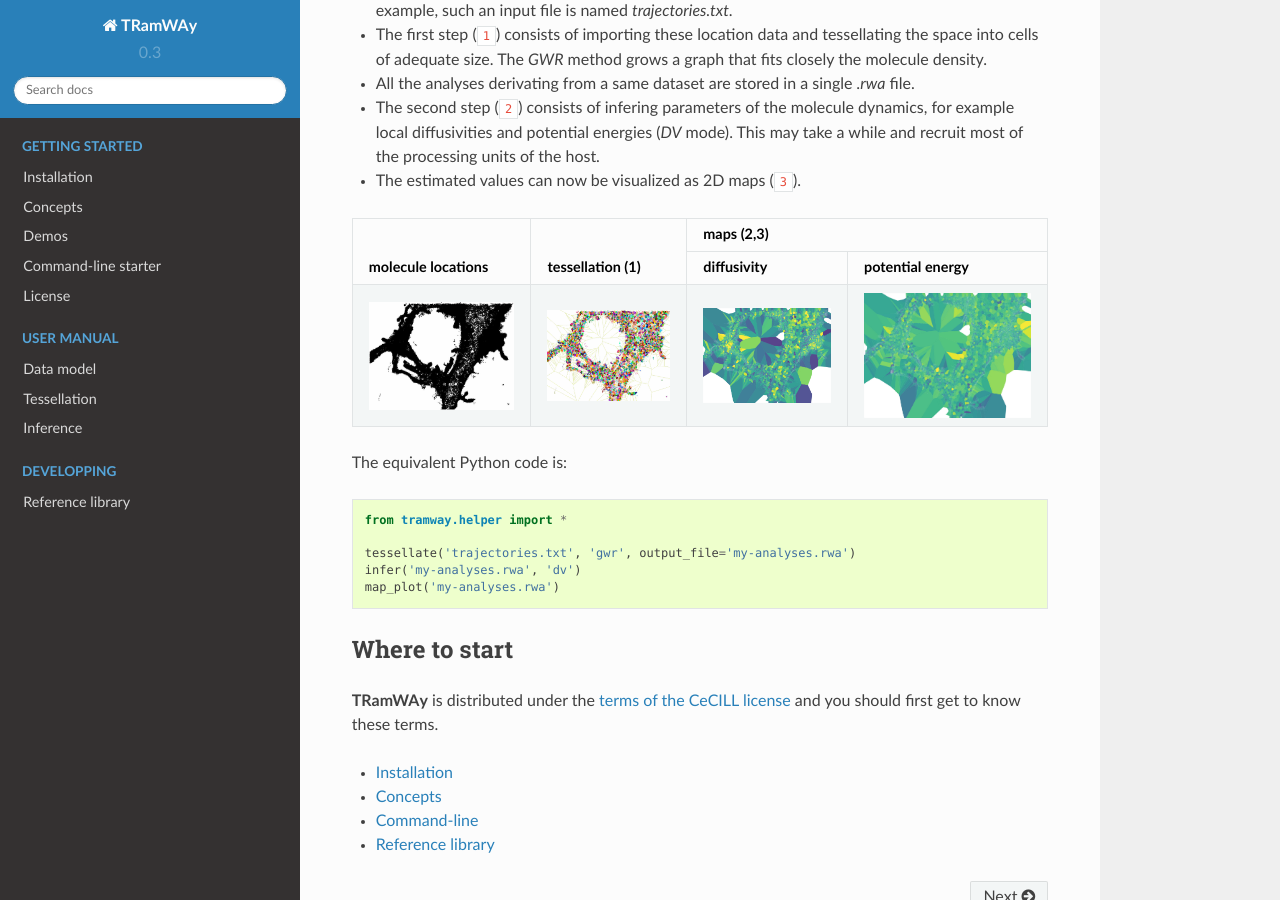
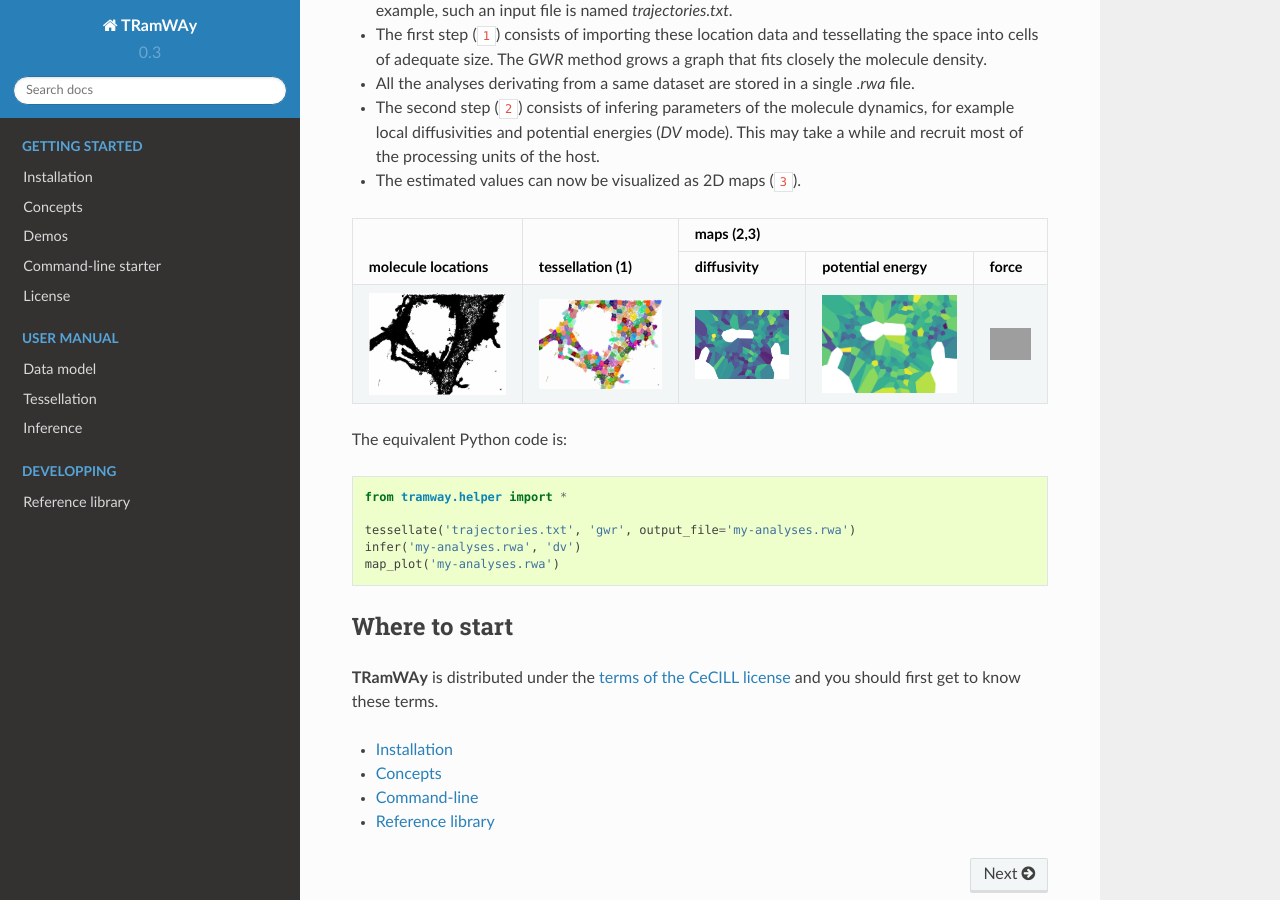
Before and after one commit to DecBayComp/TRamWAy, a Sphinx documentation site: the page built from doc/index.rst, in a window 1280 px wide and 900 px high, scrolled down 629 px. Built offline with Sphinx 7.4.7 and the Read the Docs theme 2.0.0, drawn with Linux system fonts in a browser that asks for light colours.

Commit message:
updated illustrations

```diff
--- a/doc/index.rst
+++ b/doc/index.rst
@@ -36,13 +36,13 @@ Maps of diffusivity and potential energy estimates can be generated from molecul
 
 .. tabularcolumns:: |p{0.25\linewidth}|p{0.25\linewidth}|p{0.25\linewidth}|p{0.25\linewidth}|
 
-+-------------------------+-------------------------+---------------------------------------------------+
-|   molecule locations    |    tessellation (1)     |                     maps (2,3)                    |
-|                         |                         +-------------------------+-------------------------+
-|                         |                         |      diffusivity        |    potential energy     |
-+=========================+=========================+=========================+=========================+
-| .. image:: t0-0.*       | .. image:: t0-1.*       | .. image:: t0-2.*       | .. image:: t0-3.*       |
-+-------------------------+-------------------------+-------------------------+-------------------------+
++-------------------------+-------------------------+---------------------------------------------------+-------------------------+
+|   molecule locations    |    tessellation (1)     |                                  maps (2,3)                                 |
+|                         |                         +-------------------------+-------------------------+-------------------------+
+|                         |                         |      diffusivity        |    potential energy     |         force           |
++=========================+=========================+=========================+=========================+=========================+
+| .. image:: t0-0.*       | .. image:: t0-1.*       | .. image:: t0-2.*       | .. image:: t0-3.*       | .. image:: t0-4.*       |
++-------------------------+-------------------------+-------------------------+-------------------------+-------------------------+
 
 The equivalent Python code is:
 
```
Also changed, not shown: doc/t0-1.jpg, doc/t0-2.jpg, doc/t0-3.jpg.
